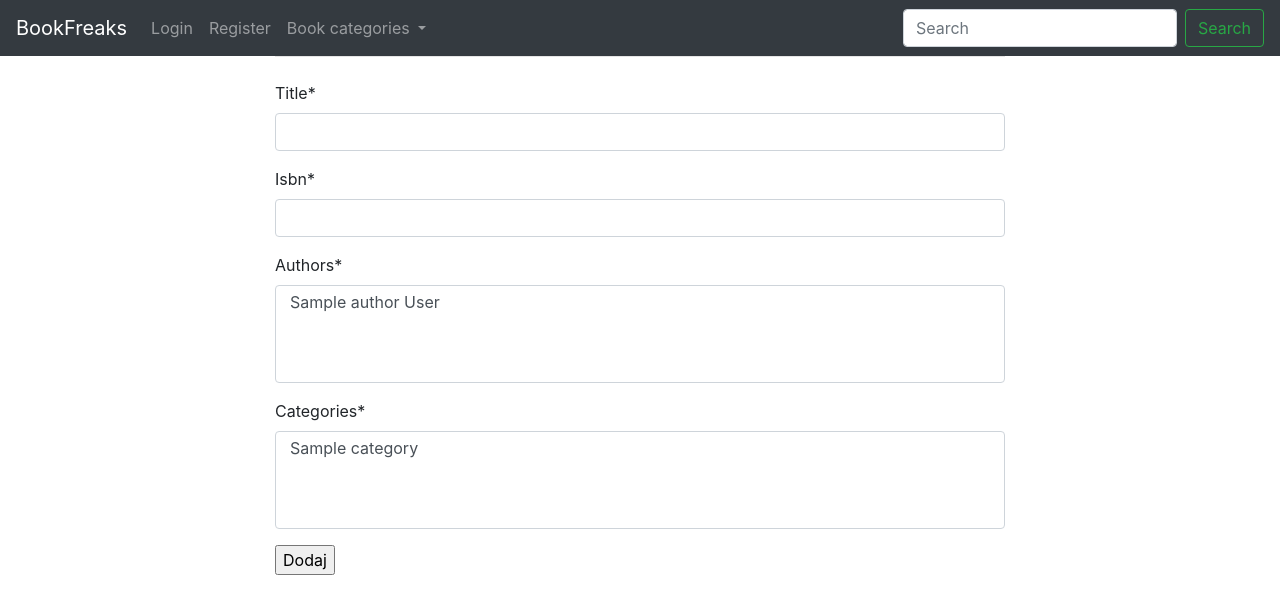
After one commit to PietrzakJustyna/BookFreaks, a Django app: page /create_book in a window 1280 px wide. The commit adds this page. Shown: the top 614 px of the page. Run offline with Django 3.2, Linux system fonts and the light colour scheme; tables that the repository leaves empty hold one stand-in row (values such as "Sample post"); some libraries are stand-ins or nearby versions.

Commit message:
added 'create book' functionality, added context processor to have current list of categories in the navbar menu, added books in categories view

```diff
--- /dev/null
+++ b/BookFreaksProject/context_processors.py
@@ -0,0 +1,6 @@
+from books.models import Category, Book
+
+
+def book_categories_processor(request):
+    categories = Category.objects.all()
+    return {"categories": categories}
--- a/BookFreaksProject/settings.py
+++ b/BookFreaksProject/settings.py
@@ -67,6 +67,7 @@ TEMPLATES = [
                 'django.template.context_processors.request',
                 'django.contrib.auth.context_processors.auth',
                 'django.contrib.messages.context_processors.messages',
+                'BookFreaksProject.context_processors.book_categories_processor'
             ],
         },
     },
--- a/BookFreaksProject/urls.py
+++ b/BookFreaksProject/urls.py
@@ -16,7 +16,7 @@ Including another URLconf
 from django.contrib import admin
 from django.urls import path
 from books.views import BookView, LoginView, CreateUserView, BookListView, AuthorListView, AuthorView, \
-    LandingPageView, SearchResultsView, LogoutView
+    LandingPageView, SearchResultsView, LogoutView, CreateBookView, BooksInCategoryView
 
 urlpatterns = [
     path('', LandingPageView.as_view(), name='landing_page'),
@@ -29,4 +29,6 @@ urlpatterns = [
     path('authors/<int:author_id>', AuthorView.as_view(), name='author'),
     path('search_result', SearchResultsView.as_view(), name='search_result'),
     path('logout', LogoutView.as_view(), name='logout'),
+    path('create_book', CreateBookView.as_view(), name='create_book'),
+    path('books_in_category/<int:category_id>', BooksInCategoryView.as_view(), name='books_in_category')
 ]
--- a/books/forms.py
+++ b/books/forms.py
@@ -1,4 +1,5 @@
 from django import forms
+from books.models import Author, Category
 
 
 class LoginForm(forms.Form):
@@ -17,3 +18,10 @@ class CreateUserForm(forms.Form):
 
 class SearchForm(forms.Form):
     search_input = forms.CharField(required=False)
+
+
+class CreateBookForm(forms.Form):
+    title = forms.CharField(max_length=124)
+    isbn = forms.CharField(max_length=13)
+    authors = forms.ModelMultipleChoiceField(Author.objects.all())
+    categories = forms.ModelMultipleChoiceField(Category.objects.all())
--- a/books/models.py
+++ b/books/models.py
@@ -15,10 +15,16 @@ class Author(models.Model):
     surname = models.CharField(max_length=124)
     books = models.ManyToManyField(Book, related_name="book_author")
 
+    def __str__(self):
+        return "{} {}".format(self.name, self.surname)
+
 
 class Category(models.Model):
     category_name = models.CharField(max_length=124)
-    books = models.ManyToManyField(Book)
+    books = models.ManyToManyField(Book, related_name="book_category")
+
+    def __str__(self):
+        return self.category_name
 
 
 class Rating(models.Model):
--- a/books/templates/base.html
+++ b/books/templates/base.html
@@ -36,7 +36,11 @@
                         Book categories
                     </a>
                     <div class="dropdown-menu" aria-labelledby="navbarDropdown">
-                        <a class="dropdown-item" href="#">{for category in catgories}</a>
+                        {% for category in categories %}
+                        <a class="dropdown-item" href="{% url 'books_in_category' category_id=category.id %}">
+                            {{ category }}
+                        </a>
+                        {% endfor %}
                     </div>
                 </li>
             </ul>
--- /dev/null
+++ b/books/templates/create_book.html
@@ -0,0 +1,12 @@
+{% extends 'base.html' %}
+{% load crispy_forms_tags %}
+{% block content %}
+<form method="post" action="#">
+   {{ form | crispy }}
+
+    <input type="submit" value="Dodaj">
+
+    {% csrf_token %}
+</form>
+
+{% endblock %}
--- a/books/views.py
+++ b/books/views.py
@@ -4,9 +4,9 @@ from django.db.models import Q
 from django.shortcuts import render, redirect
 from django.urls import reverse
 from django.views import View
-from django.views.generic import TemplateView, ListView
+from django.views.generic import TemplateView, ListView, CreateView, FormView
 
-from books.forms import LoginForm, CreateUserForm, SearchForm
+from books.forms import LoginForm, CreateUserForm, SearchForm, CreateBookForm
 from books.models import Book, Author, Category
 
 
@@ -68,7 +68,7 @@ class LogoutView(View):
 class BookView(View):
     def get(self, request, book_id):
         book = Book.objects.get(id=book_id)
-        category = book.category_set.all()
+        category = book.book_category.all()
         author = book.book_author.all()
         return render(request, "book_view.html", {"book": book, "category": category, "author": author})
 
@@ -92,6 +92,13 @@ class AuthorListView(View):
         return render(request, "authors.html", {"authors": authors})
 
 
+class BooksInCategoryView(View):
+    def get(self, request, category_id):
+        category = Category.objects.get(id=category_id)
+        books = Book.objects.filter(book_category=category)
+        return render(request, "books.html", {"books": books})
+
+
 class SearchView(TemplateView):
     template_name = "base.html"
 
@@ -108,3 +115,26 @@ class SearchResultsView(ListView):
                                           Q(category__category_name__icontains=query) |
                                           Q(isbn__icontains=query))
         return object_list
+
+
+class CreateBookView(FormView):
+    template_name = 'create_book.html'
+    success_url = '/books'
+    form_class = CreateBookForm
+
+    def form_valid(self, form):
+        title = form.cleaned_data['title']
+        isbn = form.cleaned_data['isbn']
+        authors = form.cleaned_data['authors']
+        categories = form.cleaned_data['categories']
+        book = Book(title=title, isbn=isbn)
+        book.save()
+        author_list = Author.objects.filter(pk__in=authors)
+        for author in author_list:
+            book.book_author.add(author)
+
+        category_list = Category.objects.filter(pk__in=categories)
+        for category in category_list:
+            book.book_category.add(category)
+
+        return redirect('books/{}'.format(book.id))
```
